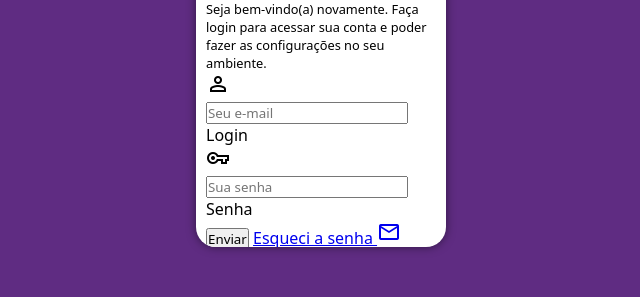
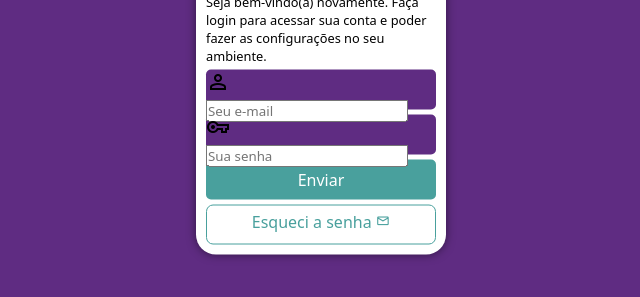
Before and after one commit to ViniciusFontesDev/projeto-login, a plain HTML site: page index.html in a window 1280 px wide. Shown: the part 403-700 px from the top of the page, without its empty margins (319-959 px from the left). Drawn offline with nearby package versions, Linux system fonts and the light colour scheme.

Commit message:
formatação do formulário

```diff
--- a/estilos/style.css
+++ b/estilos/style.css
@@ -33,7 +33,7 @@ section#login{
 
     background-color: white;
     width: 250px;
-    height: 500px;
+    height: 515px;
     border-radius: 20px;
     box-shadow: 0px 0px 10px rgba(0, 0, 0, 0.51);
 
@@ -62,3 +62,54 @@ div#formulario > h1{
 div#formulario > p{
     font-size: 0.8em;
 }
+
+form > div.campo{
+    background-color: var(--cor01);
+    display: block;
+    width: 100%;
+    height: 40px;
+    border-radius: 5px;
+    margin: 5px 0px;
+}
+
+form > div.campo > label{
+    display: none;
+}
+
+form > input[type=submit]{
+    display: block;
+    font-size: 1em;
+    width: 100%;
+    height: 40px;
+    background-color: var(--cor00);
+    color: white;
+    border: none;
+    border-radius: 5px;
+}
+
+form > input[type=submit]:hover{
+    background-color: var(--cor01);
+}
+
+form > a.botao{
+    display: block;
+    text-align: center;
+    font-size: 1em;
+    width: 100%;
+    height: 40px;
+    padding-top: 5px;
+    margin-top: 5px;
+    background-color: white;
+    color: var(--cor00);
+    border: 1px solid var(--cor00);
+    border-radius: 7px;
+    text-decoration: none;
+}
+
+form > a.botao:hover{
+    background-color: lightgray;
+}
+
+form > a.botao > span{
+    font-size: 0.9em;
+}
--- a/index.html
+++ b/index.html
@@ -30,7 +30,7 @@
                     </div>
 
                     <input type="submit" value="Enviar">
-                    <a href="esqueci.html"> Esqueci a senha
+                    <a href="esqueci.html" class="botao"> Esqueci a senha
                         <span class="material-symbols-outlined">mail</span>
                     </a>
                 </form>
```
